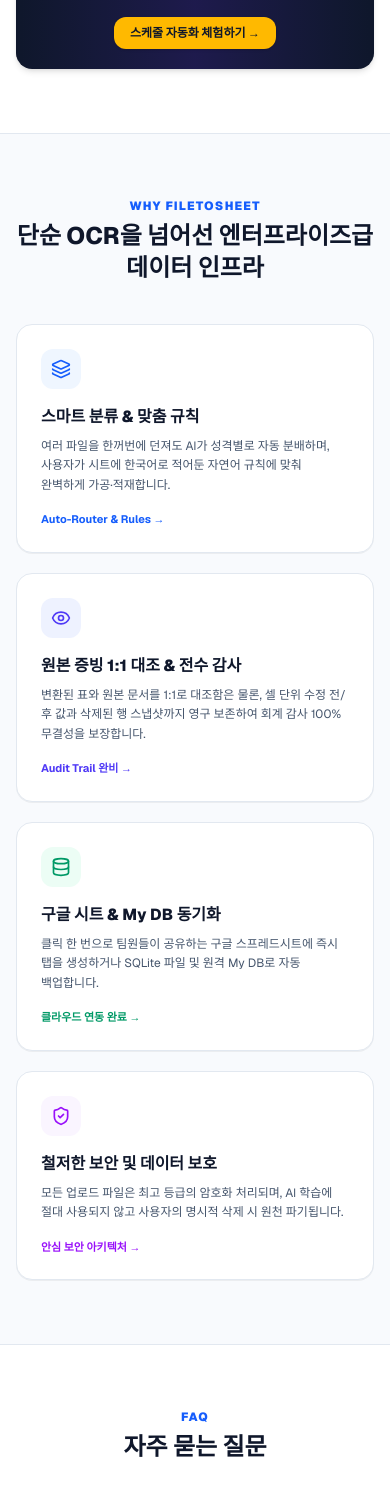
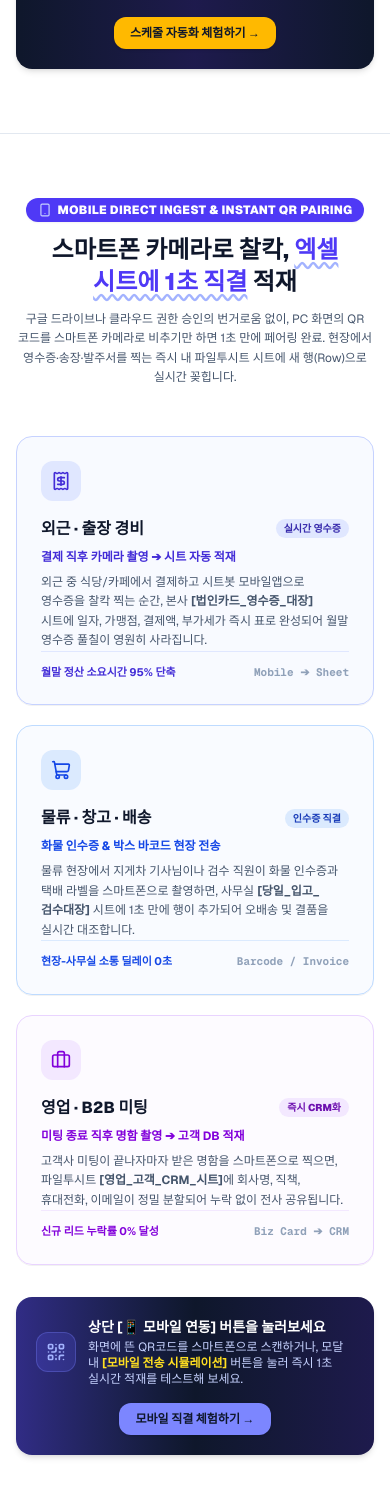
Before and after one commit to Charismagreat/FileToSheet, a Next.js app: page /use-cases in a window 390 px wide. Shown: the part 10104-11606 px from the top of the page. Built offline with nearby package versions, Linux system fonts and the light colour scheme.

Commit message:
docs(use-cases): add Section 4-F mobile direct ingest showcase and FAQ

```diff
--- a/src/app/use-cases/page.tsx
+++ b/src/app/use-cases/page.tsx
@@ -31,6 +31,10 @@ import {
   Link2,
   Calendar,
   Moon,
+  Smartphone,
+  QrCode,
+  Camera,
+  Send,
 } from 'lucide-react';
 
 export default function UseCasesPage() {
@@ -959,6 +963,118 @@ export default function UseCasesPage() {
         </div>
       </section>
 
+      {/* 4-F. 신규: 시트봇 모바일앱 ↔ 파일투시트 직결 연동 & 1초 QR 페어링 (max-w-5xl w-full 완전 통일) */}
+      <section className="py-16 px-4 sm:px-6 lg:px-8 border-b border-slate-200 bg-white w-full">
+        <div className="max-w-5xl mx-auto w-full">
+          <div className="text-center mb-12">
+            <div className="inline-flex items-center gap-1.5 px-3 py-1 rounded-full bg-indigo-600 text-white text-xs font-black tracking-wide uppercase mb-3 shadow-xs">
+              <Smartphone className="w-3.5 h-3.5 text-indigo-200" />
+              <span>Mobile Direct Ingest & Instant QR Pairing</span>
+            </div>
+            <h2 className="text-2xl sm:text-3xl font-extrabold text-slate-900 break-keep mb-3">
+              스마트폰 카메라로 찰칵, <br className="hidden sm:inline" />
+              <span className="text-indigo-600 underline decoration-indigo-300 decoration-wavy underline-offset-4">엑셀 시트에 1초 직결</span> 적재
+            </h2>
+            <p className="text-xs sm:text-sm text-slate-600 max-w-2xl mx-auto break-keep leading-relaxed">
+              구글 드라이브나 클라우드 권한 승인의 번거로움 없이, PC 화면의 QR 코드를 스마트폰 카메라로 비추기만 하면 1초 만에 페어링 완료. 현장에서 영수증·송장·발주서를 찍는 즉시 내 파일투시트 시트에 새 행(Row)으로 실시간 꽂힙니다.
+            </p>
+          </div>
+
+          {/* 3대 핵심 모바일 직결 실무 시나리오 카드 (3열) */}
+          <div className="grid grid-cols-1 md:grid-cols-3 gap-5 w-full mb-8">
+            {/* 1. 경비 영수증 즉시 적재 */}
+            <div className="p-6 rounded-2xl bg-indigo-50/40 border border-indigo-200 shadow-2xs hover:shadow-md hover:border-indigo-400 transition flex flex-col justify-between">
+              <div>
+                <div className="w-10 h-10 rounded-xl bg-indigo-100 text-indigo-700 flex items-center justify-center mb-4 font-bold">
+                  <Receipt className="w-5 h-5" />
+                </div>
+                <div className="flex items-center justify-between mb-2">
+                  <h3 className="text-base font-extrabold text-slate-900">외근 · 출장 경비</h3>
+                  <span className="text-[10px] font-black px-2 py-0.5 rounded-full bg-indigo-100 text-indigo-800">
+                    실시간 영수증
+                  </span>
+                </div>
+                <h4 className="text-xs font-bold text-indigo-700 mb-2">결제 직후 카메라 촬영 ➔ 시트 자동 적재</h4>
+                <p className="text-xs text-slate-600 leading-relaxed break-keep">
+                  외근 중 식당/카페에서 결제하고 시트봇 모바일앱으로 영수증을 찰칵 찍는 순간, 본사 <strong>[법인카드_영수증_대장]</strong> 시트에 일자, 가맹점, 결제액, 부가세가 즉시 표로 완성되어 월말 영수증 풀칠이 영원히 사라집니다.
+                </p>
+              </div>
+              <div className="pt-3 border-t border-indigo-100 text-[11px] text-indigo-700 font-bold flex items-center justify-between">
+                <span>월말 정산 소요시간 95% 단축</span>
+                <span className="font-mono text-slate-400">Mobile ➔ Sheet</span>
+              </div>
+            </div>
+
+            {/* 2. 물류 창고 현장 입고/파손 검수 */}
+            <div className="p-6 rounded-2xl bg-blue-50/40 border border-blue-200 shadow-2xs hover:shadow-md hover:border-blue-400 transition flex flex-col justify-between">
+              <div>
+                <div className="w-10 h-10 rounded-xl bg-blue-100 text-blue-700 flex items-center justify-center mb-4 font-bold">
+                  <ShoppingCart className="w-5 h-5" />
+                </div>
+                <div className="flex items-center justify-between mb-2">
+                  <h3 className="text-base font-extrabold text-slate-900">물류 · 창고 · 배송</h3>
+                  <span className="text-[10px] font-black px-2 py-0.5 rounded-full bg-blue-100 text-blue-800">
+                    인수증 직결
+                  </span>
+                </div>
+                <h4 className="text-xs font-bold text-blue-700 mb-2">화물 인수증 & 박스 바코드 현장 전송</h4>
+                <p className="text-xs text-slate-600 leading-relaxed break-keep">
+                  물류 현장에서 지게차 기사님이나 검수 직원이 화물 인수증과 택배 라벨을 스마트폰으로 촬영하면, 사무실 <strong>[당일_입고_검수대장]</strong> 시트에 1초 만에 행이 추가되어 오배송 및 결품을 실시간 대조합니다.
+                </p>
+              </div>
+              <div className="pt-3 border-t border-blue-100 text-[11px] text-blue-700 font-bold flex items-center justify-between">
+                <span>현장-사무실 소통 딜레이 0초</span>
+                <span className="font-mono text-slate-400">Barcode / Invoice</span>
+              </div>
+            </div>
+
+            {/* 3. 영업 미팅 명함 및 견적 메모 */}
+            <div className="p-6 rounded-2xl bg-purple-50/40 border border-purple-200 shadow-2xs hover:shadow-md hover:border-purple-400 transition flex flex-col justify-between">
+              <div>
+                <div className="w-10 h-10 rounded-xl bg-purple-100 text-purple-700 flex items-center justify-center mb-4 font-bold">
+                  <Briefcase className="w-5 h-5" />
+                </div>
+                <div className="flex items-center justify-between mb-2">
+                  <h3 className="text-base font-extrabold text-slate-900">영업 · B2B 미팅</h3>
+                  <span className="text-[10px] font-black px-2 py-0.5 rounded-full bg-purple-100 text-purple-800">
+                    즉시 CRM화
+                  </span>
+                </div>
+                <h4 className="text-xs font-bold text-purple-700 mb-2">미팅 종료 직후 명함 촬영 ➔ 고객 DB 적재</h4>
+                <p className="text-xs text-slate-600 leading-relaxed break-keep">
+                  고객사 미팅이 끝나자마자 받은 명함을 스마트폰으로 찍으면, 파일투시트 <strong>[영업_고객_CRM_시트]</strong>에 회사명, 직책, 휴대전화, 이메일이 정밀 분할되어 누락 없이 전사 공유됩니다.
+                </p>
+              </div>
+              <div className="pt-3 border-t border-purple-100 text-[11px] text-purple-700 font-bold flex items-center justify-between">
+                <span>신규 리드 누락률 0% 달성</span>
+                <span className="font-mono text-slate-400">Biz Card ➔ CRM</span>
+              </div>
+            </div>
+          </div>
+
+          {/* 모바일 직결 연동 아키텍처 비교 & 체험 배너 */}
+          <div className="p-5 rounded-2xl bg-gradient-to-r from-indigo-900 via-slate-900 to-indigo-950 text-white flex flex-col sm:flex-row items-center justify-between gap-4 shadow-md w-full">
+            <div className="flex items-center gap-3">
+              <div className="w-10 h-10 rounded-xl bg-indigo-500/20 border border-indigo-400/30 flex items-center justify-center shrink-0">
+                <QrCode className="w-5 h-5 text-indigo-300" />
+              </div>
+              <div>
+                <h4 className="text-sm font-bold text-white mb-0.5">상단 [📱 모바일 연동] 버튼을 눌러보세요</h4>
+                <p className="text-xs text-indigo-200 break-keep">
+                  화면에 뜬 QR코드를 스마트폰으로 스캔하거나, 모달 내 <span className="text-yellow-300 font-bold">[모바일 전송 시뮬레이션]</span> 버튼을 눌러 즉시 1초 실시간 적재를 테스트해 보세요.
+                </p>
+              </div>
+            </div>
+            <Link
+              href="/"
+              className="shrink-0 px-4 py-2 rounded-xl bg-indigo-400 hover:bg-indigo-300 text-slate-900 font-black text-xs transition shadow-sm cursor-pointer"
+            >
+              모바일 직결 체험하기 →
+            </Link>
+          </div>
+        </div>
+      </section>
+
       {/* 5. FileToSheet만의 4대 차별화 핵심 기술 (Why Us? - max-w-5xl w-full 완전 통일) */}
       <section className="py-16 px-4 sm:px-6 lg:px-8 border-b border-slate-200 bg-slate-50/40 w-full">
         <div className="max-w-5xl mx-auto w-full">
@@ -1066,6 +1182,16 @@ export default function UseCasesPage() {
 
             <div className="p-5 sm:p-6 rounded-2xl bg-slate-50/70 border border-slate-200 shadow-2xs">
               <h4 className="text-sm font-bold text-slate-900 mb-2 flex items-center gap-2">
+                <span className="text-indigo-600 font-black">Q.</span>
+                <span>스마트폰 시트봇 앱으로 영수증이나 발주서를 찍으면 구글 계정이 없어도 파일투시트로 바로 들어오나요?</span>
+              </h4>
+              <p className="text-xs sm:text-sm text-slate-600 leading-relaxed break-keep">
+                네, 100% 가능합니다! 구글 드라이브나 복잡한 클라우드 권한을 연결할 필요가 전혀 없습니다. 파일투시트 화면 상단 <span className="bg-indigo-100 text-indigo-800 px-1.5 py-0.5 rounded font-bold">[📱 모바일 연동]</span> 버튼을 누르고 화면에 뜬 QR코드를 스마트폰 시트봇 앱으로 비추기만 하면 1초 만에 페어링됩니다. 이후 외근지나 현장에서 카메라로 영수증이나 발주서를 촬영하면, 해당 파일투시트 시트에 <strong className="text-indigo-700 font-bold">새 행(Row)으로 1초 만에 실시간 스트리밍 적재</strong>됩니다.
+              </p>
+            </div>
+
+            <div className="p-5 sm:p-6 rounded-2xl bg-slate-50/70 border border-slate-200 shadow-2xs">
+              <h4 className="text-sm font-bold text-slate-900 mb-2 flex items-center gap-2">
                 <span className="text-blue-600 font-black">Q.</span>
                 <span>데이터가 누적되면 AI가 우리 회사의 양식을 스스로 학습하나요?</span>
               </h4>
```
